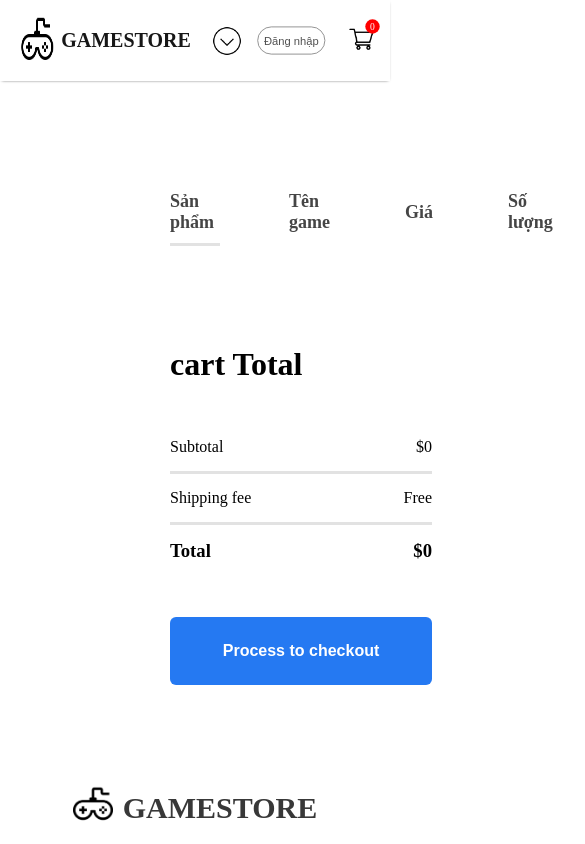
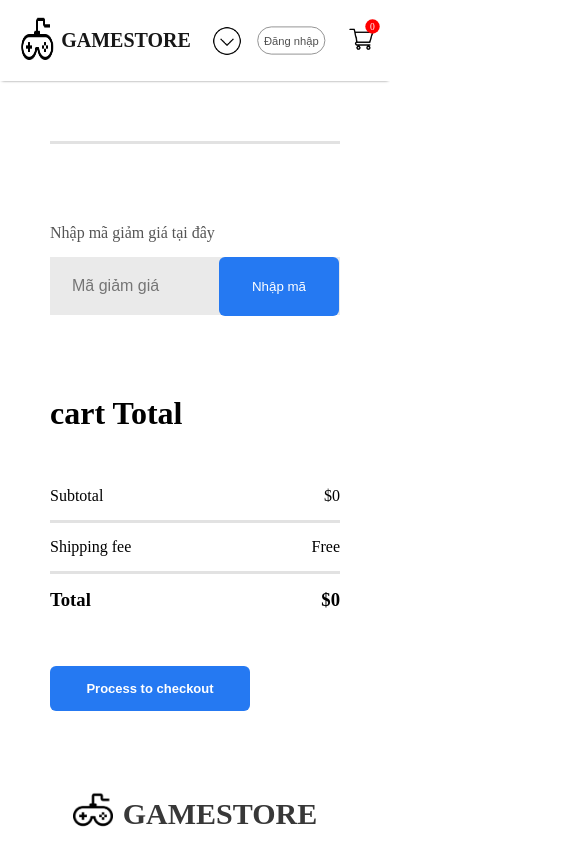
Before and after one commit to TerryNguyen1403/gamestore, a React (Create React App) app in the folder frontend/: page /cart in a window 390 px wide. Shown: the top 844 px of the page, 585 px wide, since content can reach past the window. Built offline with nearby package versions, Linux system fonts and the light colour scheme.

Commit message:
Responsive design for CartProducts, DescriptionBox and RelatedProducts

```diff
--- a/frontend/src/Components/CartProducts/CartProducts.css
+++ b/frontend/src/Components/CartProducts/CartProducts.css
@@ -1,5 +1,5 @@
 .cartProducts{
-    margin: 100px 170px;
+    margin: 80px 70px;
 }
 
 .cartProducts hr{
@@ -10,7 +10,7 @@
 
 .cartProducts-format-main{
     display: grid;
-    grid-template-columns: 0.7fr 2fr 1fr 1fr 1fr 1fr;
+    grid-template-columns: 1fr 2fr 1fr 1fr 1fr 1fr;
     align-items: center;
     justify-items: center;
     gap: 75px;
@@ -36,8 +36,8 @@
 }
 
 .cartProducts-quantity{
-    width: 64px;
-    height: 50px;
+    width: 50px;
+    height: 40px;
     border: 2px solid #ebebeb;
     background: white;
 }
@@ -110,3 +110,73 @@
     color: white;
     cursor: pointer;
 }
+
+/* Responsive Design */
+
+@media(max-width:1280px){
+    .cartProducts{
+        margin: 60px 50px;
+    }
+
+    .cartProducts-format-main{
+        grid-template-columns: 1fr 3fr 0.5fr 0.8fr 0.8fr 0.5fr;
+        gap: 20px;
+        padding: 15px 0px;
+        font-size: 15px;
+    }
+
+    .carticon-product-icon{
+        height: 50px;
+    }
+
+    .cartProducts-remove-icon{
+        margin: auto;
+    }
+
+    .cartProducts-quantity{
+        width: 40px;
+        height: 30px;
+    }
+
+    .cartProducts-down{
+        margin: 80px 0px;
+        flex-direction: column-reverse;
+        gap: 80px;
+    }
+
+    .cartProducts-total{
+        margin: 0;
+    }
+
+    .cartProducts-total button{
+        max-width: 200px;
+        height: 45px;
+        font-size: 13px;
+    }
+
+    .cartProducts-promobox{
+        width: auto;
+        max-width: 500px;
+    }
+
+    .cartProducts-promobox input{
+        width: 100%;
+    }
+
+    .cartProducts-promobox button{
+        width: 120px;
+        margin-left: -125px;
+    }
+}
+
+@media(max-width:500px){
+    .cartProducts-format-main{
+        display: none;
+        grid-template-columns: 0.5fr 2fr 0.5fr;
+        gap: 10px;
+    }
+
+    .cartProducts-format{
+        display: grid;
+    }
+}
--- a/frontend/src/Components/DescriptionBox/DescriptionBox.css
+++ b/frontend/src/Components/DescriptionBox/DescriptionBox.css
@@ -30,3 +30,21 @@
     padding: 48px;
     padding-bottom: 70px;
 }
+
+/* Responsive Design */
+
+@media(max-width:1280px){
+    .description-box{
+        margin: 60px;
+    }
+}
+
+@media(max-width:800px){
+    .description-box{
+        margin: 60px 20px;
+    }
+
+    .description-box-description{
+        font-size: 14px;
+    }
+}
--- a/frontend/src/Components/RelatedProducts/RelatedProducts.css
+++ b/frontend/src/Components/RelatedProducts/RelatedProducts.css
@@ -24,3 +24,76 @@
     display: flex;
     gap: 30px;
 }
+
+/* Responsive Design */
+
+@media(max-width:1280px){
+    .related-products{
+        height: 70vh;
+    }
+
+    .related-products h1{
+        font-size: 40px;
+    }
+
+    .related-products hr{
+        width: 160px;
+        height: 4px;
+    }
+
+    .related-products-item{
+        gap: 20px;
+        margin-top: 30px;
+    }
+}
+
+@media(max-width:1024px){
+    .related-products{
+        height: 60vh;
+    }
+
+    .related-products h1{
+        font-size: 30px;
+    }
+
+    .related-products hr{
+        width: 120px;
+        height: 3px;
+    }
+
+    .related-products-item{
+        gap: 15px;
+        margin-top: 20px;
+    }
+}
+
+@media(max-width:800px){
+    .related-products{
+        height: 50vh;
+        gap: 6px;
+    }
+
+    .related-products h1{
+        font-size: 20px;
+    }
+
+    .related-products hr{
+        width: 80px;
+    }
+
+    .related-products-item{
+        gap: 47px;
+    }
+}
+
+@media(max-width:500px){
+    .related-products{
+        height: 90vh;
+    }
+
+    .related-products-item{
+        display: grid;
+        grid-template-columns: 1fr 1fr;
+        gap: 20px;
+    }
+}
```
